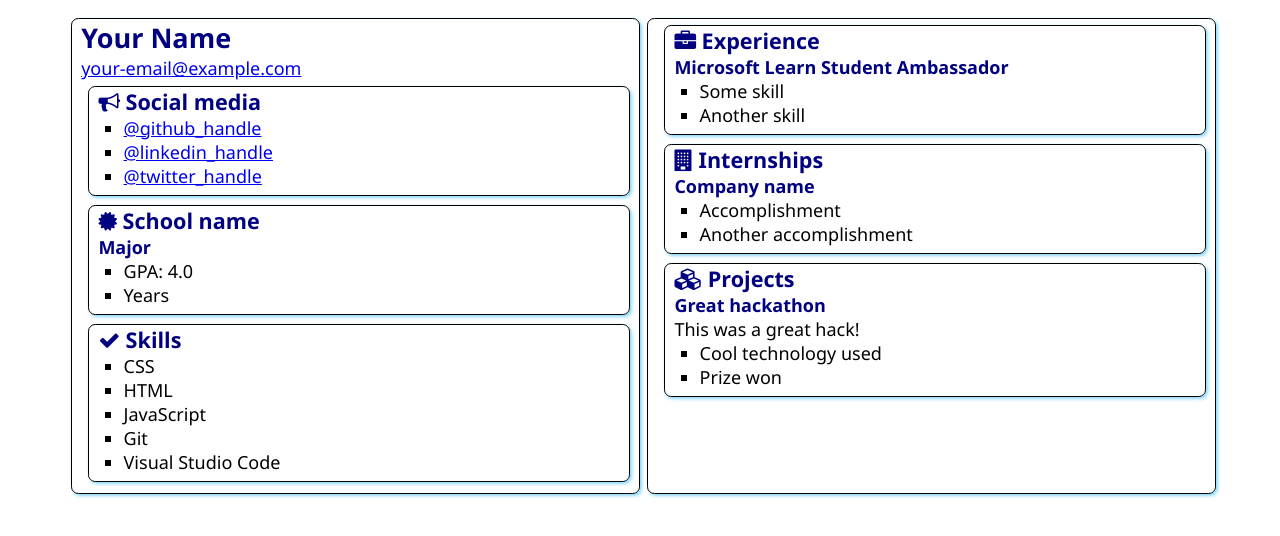
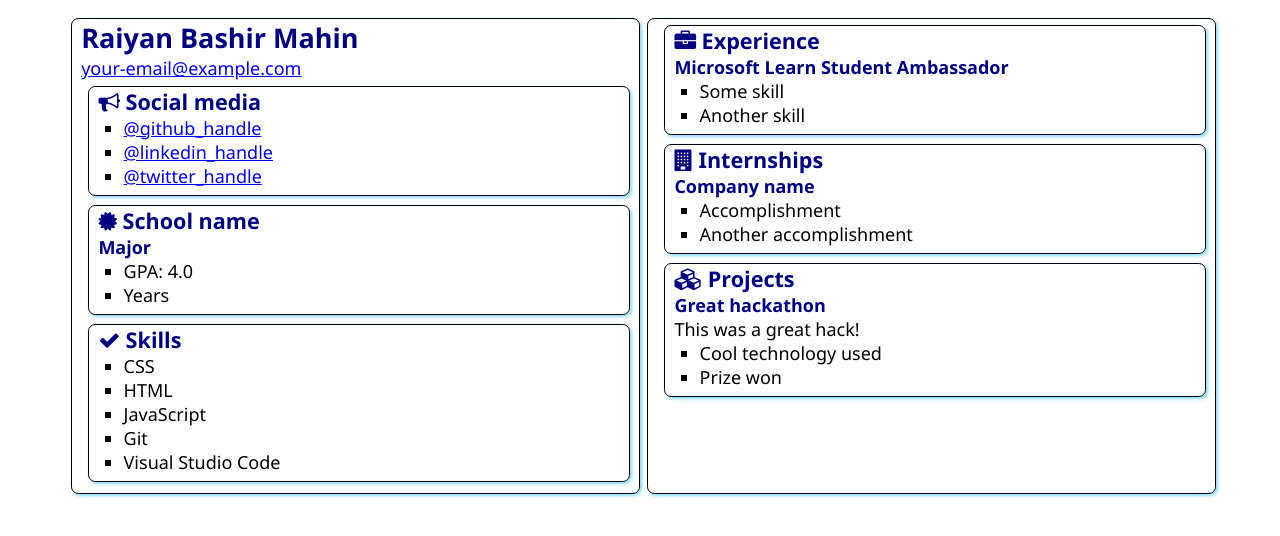
Before and after one commit to RaiyanMahin/SATechnicalOnboarding, a plain HTML site: page src/index.html in a window 1280 px wide. Drawn offline with Linux system fonts and the light colour scheme.

Commit message:
Added My Name
Added My Name

```diff
--- a/src/index.html
+++ b/src/index.html
@@ -12,7 +12,7 @@
 <body>
     <main>
         <article class="box">
-            <h1>Your Name</h1>
+            <h1>Raiyan Bashir Mahin</h1>
             <div><a href="mailto:your.email@example.com">your-email@example.com</a></div>
 
             <section class="box">
```
